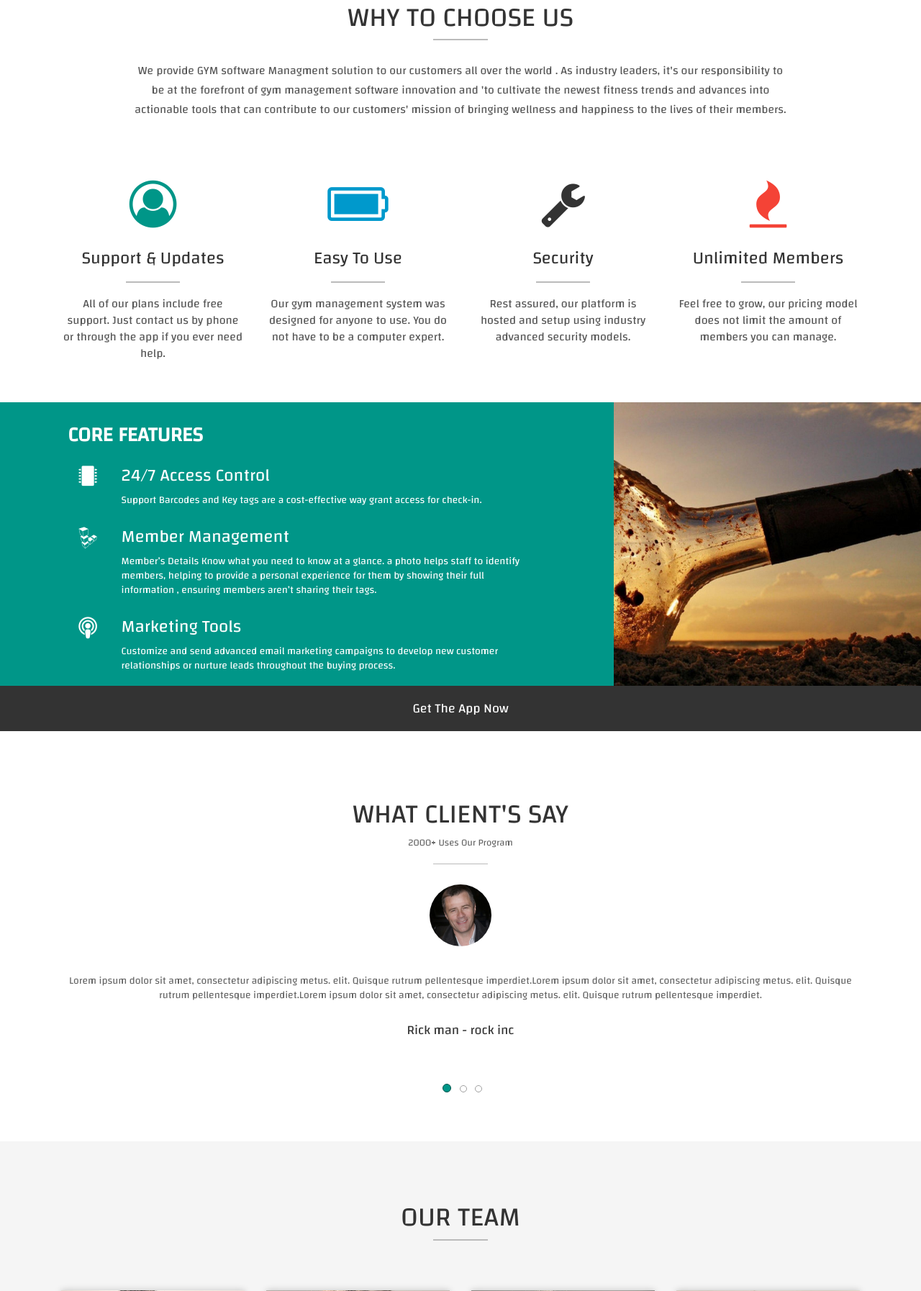
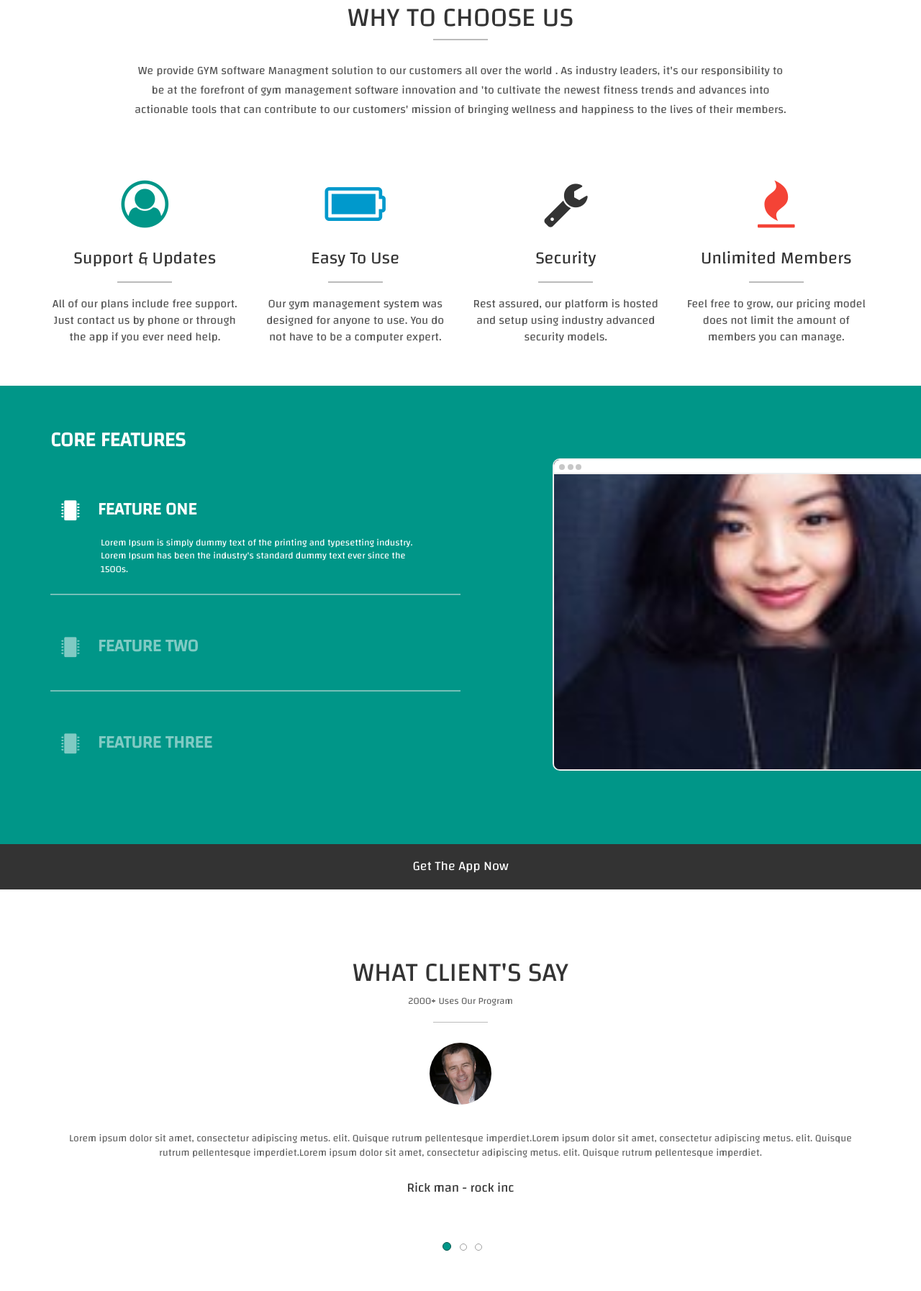
Before and after one commit to ScSherifTarek/Gym-Website, a PHP site: page /EN/ in a window 1280 px wide. Shown: the part 568-2362 px from the top of the page at 72% size. Run offline with PHP 8.4, Linux system fonts and the light colour scheme.

Commit message:
Updating the Arabic Page

```diff
--- a/EN/index.html
+++ b/EN/index.html
@@ -1,15 +1,18 @@
 <!DOCTYPE html>
 <html>
     <head>
-        <title>Gym Manager</title>
+        <title>Egypt Gym Manager</title>
         <meta charset="utf-8">
-        <link rel="icon" href="../images/bodybuilder-logo.png">
+        <link rel="icon" href="../images/bodybuilder-logo.png" sizes="48x48">
         <link rel="stylesheet" href="../css/normalize.css">
         <link rel="stylesheet" href="../css/bootstrap.min.css">
         <link rel="stylesheet" href="../css/font-awesome.min.css">
         <link href="https://fonts.googleapis.com/css?family=Changa" rel="stylesheet">
         <link rel="stylesheet" href="../css/index-style-en.css">
+        <link rel="stylesheet" href="../css/core-style.css">
+
     </head>
+
     <body>
 
         <div class="lang">
@@ -17,10 +20,13 @@
         </div>
 
         <div class="new-contact">
+            <div class="new-contact">
             <a  class="top-border phone" href="#phone_num"><i class="fa fa-phone"></i></a>
             <a class="fb" href="#" target="_blank"><i class="fa fa-facebook"></i></a>
             <a class="tw" href="#" target="_blank"><i class="fa fa-twitter"></i></a>
             <a class="bottom-border gp" href="#" target="_blank"><i class="fa fa-google-plus"></i></a>
+        </div>
+
         </div>
 
 
@@ -59,6 +65,7 @@
                 <div class="head">
                     <h2>Why to choose us</h2>
                     <div class="line"></div>
+
                 </div>
 
 
@@ -68,9 +75,11 @@ As industry leaders, it's our responsibility to be at the forefront of gym manag
 and 'to cultivate the newest fitness trends and advances into actionable tools that can contribute to
 our customers' mission of bringing wellness and happiness to the lives of their members.
                     </p>
+
                 </div>
 
                 <div class="content">
+                    <div class="row">
                         <div class="col-lg-3 col-md-3 col-sm-12 col-xs-12">
                             <div class="parent">
                                 <i class="fa fa-user-circle-o text-nice-light-blue"></i>
@@ -107,6 +116,8 @@ our customers' mission of bringing wellness and happiness to the lives of their
                                 <p>Feel free to grow, our pricing model does not limit the amount of members you can manage.</p>
                             </div>
                         </div>
+                        <div class="clrfix"></div>
+                    </div>
                 </div>
             </div>
 
@@ -115,54 +126,75 @@ our customers' mission of bringing wellness and happiness to the lives of their
         <!-- End Discription -->
         <!-- Start Cross Section -->
 
-        <div class="cross-section">
+        <div id="core-section" class="cross-section">
+            <div class="heading">
                 <div class="container">
-                <div class="col-lg-8 col-md-7 col-sm-12">
-                    <div class="not-image">
                     <h2>Core features</h2>
-                        <div class="parent">
-                            <div class="col-lg-1 col-md-1 col-sm-1 col-xs-1">
+                </div>
+            </div>
+            <div id="tabs">
+                <div class="container">
+                    <ul id="accordion">
+                        <li>
+                            <a class="active" targetTab="tabs-1">
+                                <div class="tag">
+                                    <div class="icon">
                                         <i class="fa fa-microchip"></i>
                                     </div>
-                            <div class="col-lg-10 col-md-10 col-sm-10 col-xs-10">
-                                <h3>24/7 Access Control</h3>
-                                <p>Support Barcodes and Key tags are a cost-effective way grant access for check-in. </p>
+                                    <h3 class="title">Feature One</h3>
                                 </div>
-                            <div class="clearfix"></div>
+                            </a>
+                            <div class="addon fadein">
+                                <span>
+                                    Lorem Ipsum is simply dummy text of the printing and typesetting industry. Lorem Ipsum has been the industry's standard dummy text ever since the 1500s.
+                                </span>
                             </div>
-                        <div class="parent">
-                            <div class="col-lg-1 col-md-1 col-sm-1 col-xs-1">
-                               <i class="fa fa-linode"></i>
+
+                        </li>
+                        <li>
+                            <a class="" targetTab="tabs-2">
+                                <div class="tag">
+                                    <div class="icon">
+                                        <i class="fa fa-microchip"></i>
                                     </div>
-                            <div class="col-lg-10 col-md-10 col-sm-10 col-xs-10">
-                                <h3>Member Management</h3>
-                                <p>Member’s Details Know what you need to know at a glance.
-a photo helps staff to identify members, helping to provide a personal experience for them by showing their full information , ensuring members aren’t sharing their tags.
-                                </p>
+                                    <h3 class="title">Feature Two</h3>
                                 </div>
-                            <div class="clearfix"></div>
+                            </a>
+                            <div class="addon fadein">
+                                <span>
+                                    Lorem Ipsum is simply dummy text of the printing and typesetting industry. Lorem Ipsum has been the industry's standard dummy text ever since the 1500s.
+                                </span>
                             </div>
-                        <div class="parent">
-                            <div class="col-lg-1 col-md-1 col-sm-1 col-xs-1">
-                               <i class="fa fa-podcast"></i>
+                        </li>
+                        <li>
+                            <a class="" targetTab="tabs-3">
+                                <div class="tag">
+                                    <div class="icon">
+                                        <i class="fa fa-microchip"></i>
                                     </div>
-                            <div class="col-lg-10 col-md-10 col-sm-10 col-xs-10">
-                                <h3>Marketing Tools</h3>
-                                <p>Customize and send advanced email marketing campaigns to develop new customer relationships or nurture leads
-throughout the buying process.</p>
+                                    <h3 class="title">Feature Three</h3>
                                 </div>
-                            <div class="clearfix"></div>
+                            </a>
+                            <div class="addon fadein">
+                                <span>
+                                    Lorem Ipsum is simply dummy text of the printing and typesetting industry. Lorem Ipsum has been the industry's standard dummy text ever since the 1500s.
+                                </span>
+                            </div>
+                        </li>
+
+                    </ul>
+                    <div class="browser">
+                        <div class="top-bar">
+                            <div class="dot"></div>
+                            <div class="dot"></div>
+                            <div class="dot"></div>
+                        </div>
+                        <div class="tab" id="tabs-1"></div>
+                        <div class="tab" id="tabs-2"></div>
+                        <div class="tab" id="tabs-3"></div>
                     </div>
                 </div>
             </div>
-                <div class="clearfix"></div>
-
-            </div>
-            <div class="clearfix"></div>
-
-            <div class="col-lg-4 col-md-5 col-sm-12 image"></div>
-
-
         </div>
 
         <a href="#" class="btn btn-lg btn-primary get-app big-btn">Get The App Now</a>
@@ -193,7 +225,6 @@ throughout the buying process.</p>
               <!-- Wrapper for slides -->
               <div class="carousel-inner" role="listbox">
                     <div class="item active">
-
                         <div class="container slid-cont">
 
                             <div class="photo">
@@ -329,6 +360,7 @@ throughout the buying process.</p>
 
         <a href="#" class="btn btn-lg btn-primary get-app big-btn">Get The App Now</a>
 
+
         <!-- Start Footer Section -->
 
         <div class="footer">
@@ -386,13 +418,14 @@ throughout the buying process.</p>
             </div>
             </div>
         </div>
-
-
-
         <!-- End Footer Section -->
 
-        <script src="../js/jquery-3.2.0.min.js"></script>
+            <script
+  src="https://code.jquery.com/jquery-3.4.0.min.js"
+  integrity="sha256-BJeo0qm959uMBGb65z40ejJYGSgR7REI4+CW1fNKwOg="
+  crossorigin="anonymous"></script>
         <script src="../js/bootstrap.min.js"></script>
         <script src="../js/index.js"></script>
+        <script src="../js/core.js"></script>
     </body>
 </html>
--- a/css/core-style.css
+++ b/css/core-style.css
@@ -1,15 +1,5 @@
 @import url('https://fonts.googleapis.com/css?family=Open Sans:400,700|Montserrat');
 
-/*
-body
-{
-  margin: 0;
-  padding: 0;
-  font-family: 'Montserrat';
-  font-size: 13px;
-  letter-spacing: 1px;
-}
-*/
 #core-section
 {
     padding: 40px 0 80px;
@@ -77,7 +67,6 @@ body
     font-size: 11px;
     letter-spacing: 1px;
     border: none;
-/*    font-family: 'Montserrat';*/
     color: #fff;
 }
 
@@ -151,7 +140,6 @@ body
     font-size: 13px;
     color: #fff;
     opacity: 0;
-/*  font-family: 'Open Sans';*/
 }
 
 #tabs .addon.fadein {
@@ -167,7 +155,6 @@ body
     border-style: solid;
     border-width: 2px 0 2px 2px;
     border-color: #eee transparent #eee #eee;
-    right: 0;
     border-radius: 10px 0 0 10px;
     overflow: hidden;
 }
@@ -228,7 +215,6 @@ body
     #tabs ul
     {
         width: 100%;
-/*        border-left: 1.7vw solid rgba(0,0,0,0.3);*/
     }
     #core-section .heading h2
     {
```
Also changed, not shown: AR/index.html (+60 -41 lines), css/index-style-ar.css (+32 -0 lines), index.html (+0 -118 lines). Lines whose indentation alone changed are shown as unchanged.
